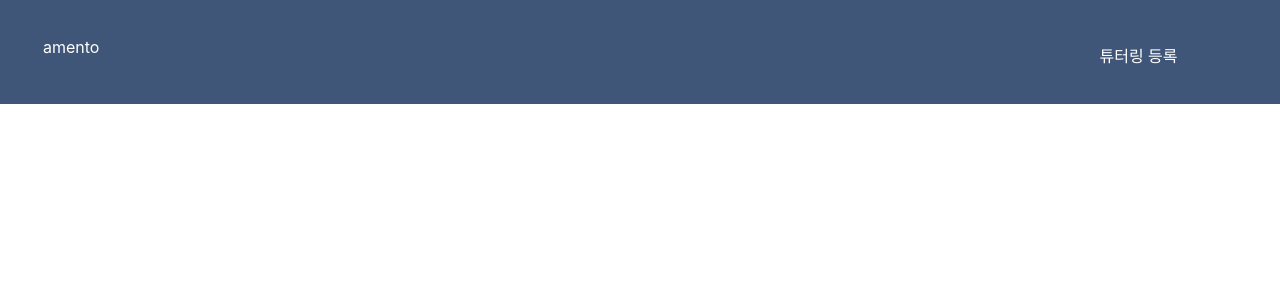
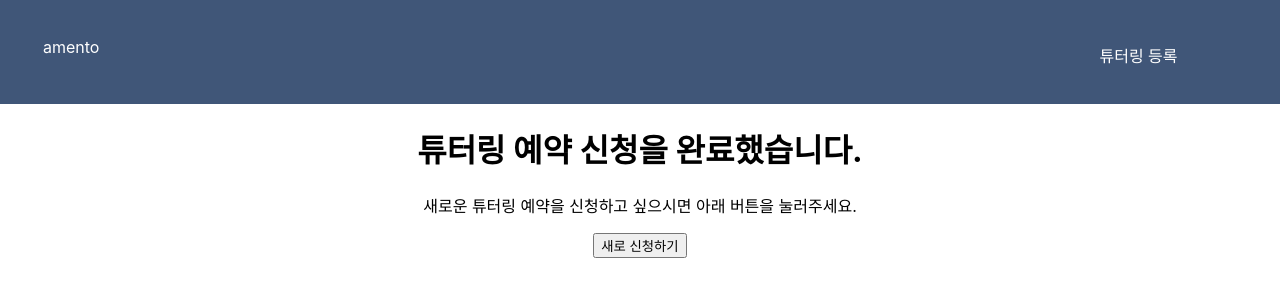
Before and after one commit to hun9008/ajouton_tutor, a React (Create React App) app in the folder front/ajouton/: page /SuccApply in a window 1280 px wide. Before the commit this address had no page. Shown: the top 300 px of the page. Built offline with nearby package versions, Linux system fonts and the light colour scheme.

Commit message:
Feat: SuccApply page

```diff
--- a/front/ajouton/package.json
+++ b/front/ajouton/package.json
@@ -8,6 +8,7 @@
     "@testing-library/react": "^13.4.0",
     "@testing-library/user-event": "^13.5.0",
     "axios": "^1.6.0",
+    "date-fns": "^2.30.0",
     "react": "^18.2.0",
     "react-datepicker": "^4.21.0",
     "react-dom": "^18.2.0",
--- a/front/ajouton/src/App.js
+++ b/front/ajouton/src/App.js
@@ -4,6 +4,7 @@ import './App.css';
 import TutorApplication from './TutorApplication';
 import MentorReport from './MentorReport';
 import Header from './Header';
+import SuccApply from './SuccApply';
 
 function App() {
   return (
@@ -14,6 +15,7 @@ function App() {
           <Route path='/' element={<Login />} />
           <Route path='/TutorApplication' element={<TutorApplication />} />
           <Route path='/MentorReport' element={<MentorReport />} />
+          <Route path='/SuccApply' element={<SuccApply />} />
         </Routes>
       </Router>
     </div>
--- a/front/ajouton/src/MentorReport.js
+++ b/front/ajouton/src/MentorReport.js
@@ -22,8 +22,8 @@ function generateDateRange(startDate, endDate) {
 }
 
 function MetorReport() {
-    const [startDate, setStartDate] = useState(getCurrentDate());
-    const [endDate, setEndDate] = useState(getCurrentDate());
+    const [startDate, setStartDate] = useState('');
+    const [endDate, setEndDate] = useState('');
     const [dateRange, setDateRange] = useState([]);
 
     useEffect(() => {
@@ -45,6 +45,7 @@ function MetorReport() {
                 onChange={e => setStartDate(e.target.value)}
                 min="2000-01-01"
                 max="2030-12-31"
+                placeholder="시작일"
             />
             <input
                 type="date"
@@ -54,6 +55,7 @@ function MetorReport() {
                 onChange={e => setEndDate(e.target.value)}
                 min="2000-01-01"
                 max="2030-12-31"
+                placeholder="마지막일"
             />
 
 
--- /dev/null
+++ b/front/ajouton/src/SuccApply.js
@@ -0,0 +1,20 @@
+import React from "react";
+import { useNavigate } from "react-router-dom";
+
+function SuccApply() {
+
+    const navigate = useNavigate();
+    const reapply = () => {
+            navigate("/TutorApplication");
+          };
+
+    return(
+        <div>
+            <h1>튜터링 예약 신청을 완료했습니다.</h1>
+            <p>새로운 튜터링 예약을 신청하고 싶으시면 아래 버튼을 눌러주세요.</p>
+            <button onClick={reapply}> 새로 신청하기</button>
+        </div>
+    );
+}
+
+export default SuccApply;
--- a/front/ajouton/src/TutorApplication.js
+++ b/front/ajouton/src/TutorApplication.js
@@ -1,4 +1,5 @@
 import React, { useState } from 'react';
+import { useNavigate } from 'react-router-dom';
 import './TutorApplication.css';
 
 function ToutorApplication() {
@@ -24,13 +25,11 @@ function ToutorApplication() {
         }
     }
 
+    const navigate = useNavigate();
 
     const handleSubmit = () => {
         if (isFormComplete() && !isSubmitted) {
-            // Show the alert
-            alert('신청이 완료되었습니다!');
-            setIsSubmitted(true);
-            // You can also add additional logic here, like sending the form data to a server
+            navigate("/SuccApply");
         }
     };
 
@@ -91,7 +90,7 @@ function ToutorApplication() {
                     onChange={e => setTime(e.target.value)}
                     />
 
-<p className='menu'>장소</p>
+                <p className='menu'>장소</p>
                 <div>
                 <label>
                     <input
```
Also changed, not shown: 2 other files (tests, documents, lock files or other folders).
